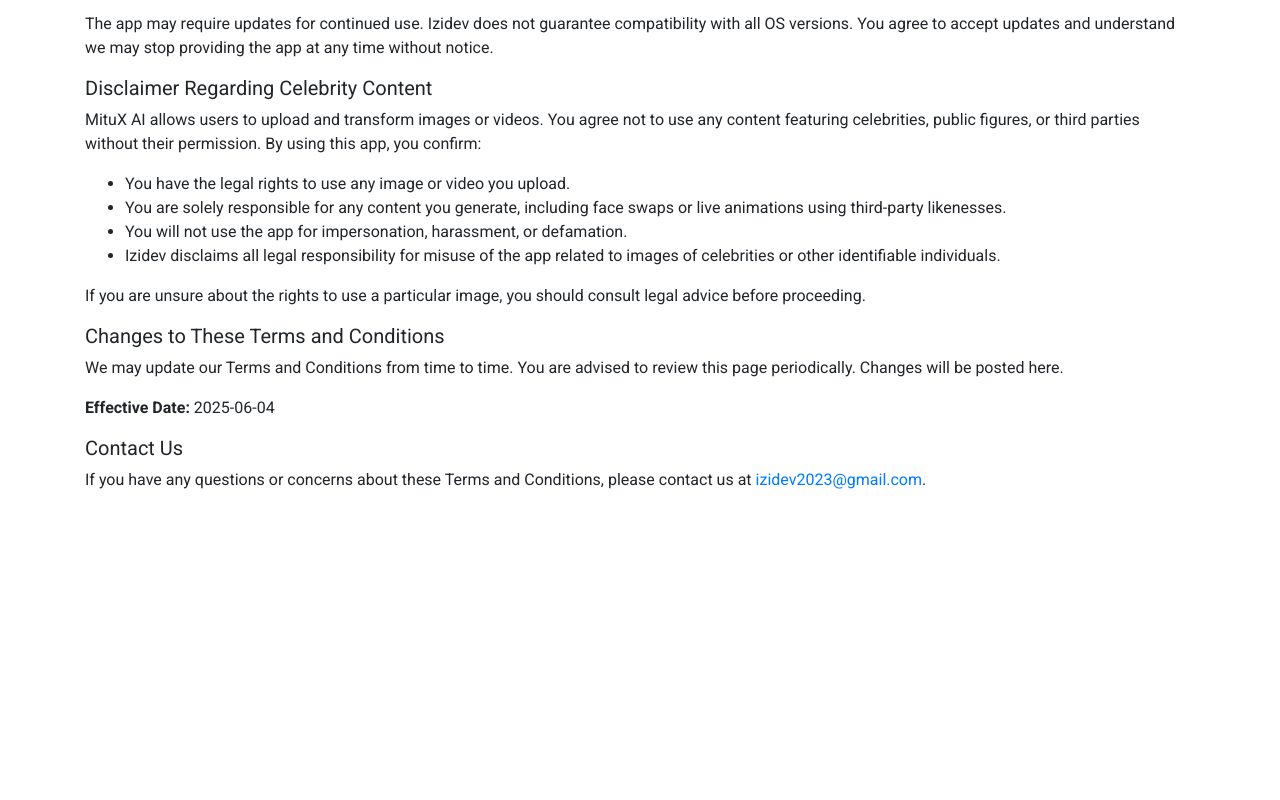
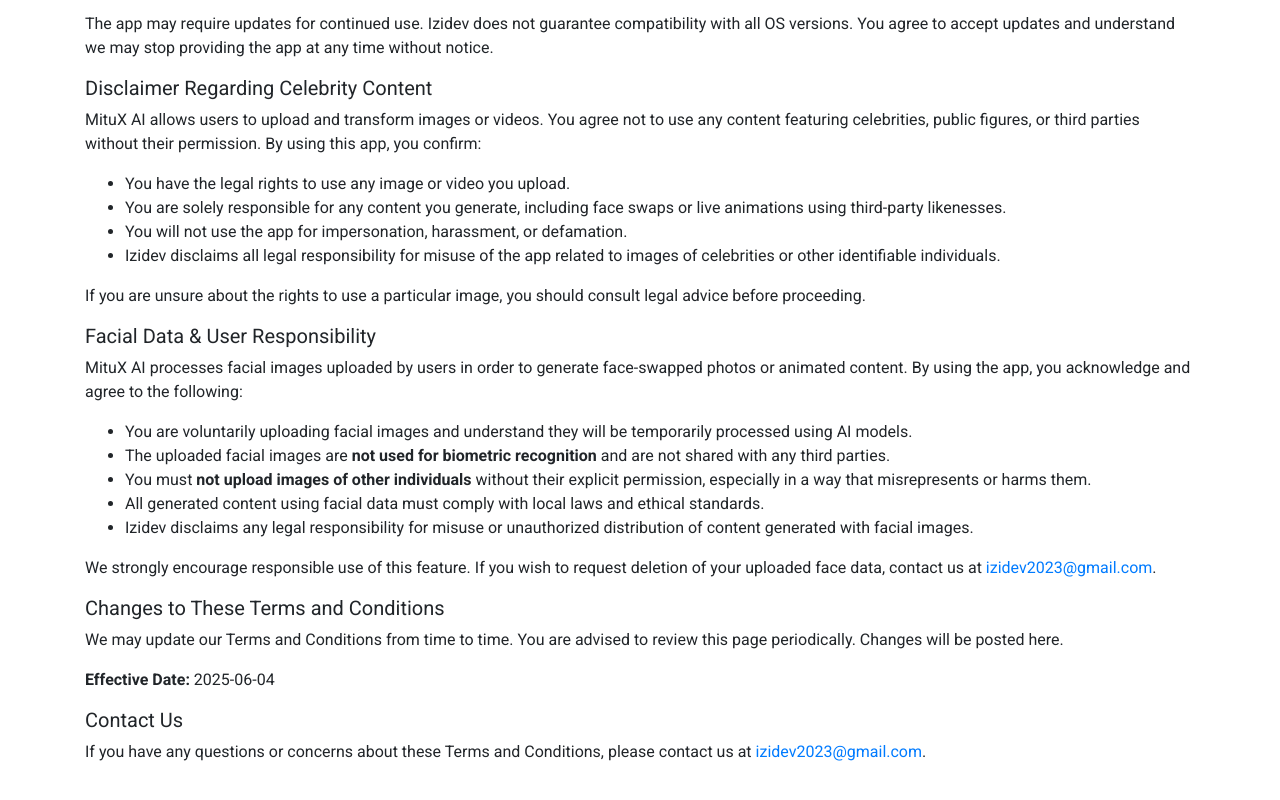
Before and after one commit to DiTuStudio/mitu, a plain HTML site: page term.html in a window 1280 px wide. Shown: the part 716-1516 px from the top of the page. Before the commit the page ends 1256 px from the top, so only its background shows below. Drawn offline with nearby package versions, Linux system fonts and the light colour scheme.

Commit message:
Update term.html

```diff
--- a/term.html
+++ b/term.html
@@ -49,6 +49,21 @@
         </ul>
         <p>If you are unsure about the rights to use a particular image, you should consult legal advice before proceeding.</p>
 
+        <h5>Facial Data & User Responsibility</h5>
+        <p>
+        MituX AI processes facial images uploaded by users in order to generate face-swapped photos or animated content. By using the app, you acknowledge and agree to the following:
+        </p>
+        <ul>
+            <li>You are voluntarily uploading facial images and understand they will be temporarily processed using AI models.</li>
+            <li>The uploaded facial images are <strong>not used for biometric recognition</strong> and are not shared with any third parties.</li>
+            <li>You must <strong>not upload images of other individuals</strong> without their explicit permission, especially in a way that misrepresents or harms them.</li>
+            <li>All generated content using facial data must comply with local laws and ethical standards.</li>
+            <li>Izidev disclaims any legal responsibility for misuse or unauthorized distribution of content generated with facial images.</li>
+        </ul>
+        <p>
+        We strongly encourage responsible use of this feature. If you wish to request deletion of your uploaded face data, contact us at <a href="mailto:izidev2023@gmail.com">izidev2023@gmail.com</a>.
+        </p>
+
         <h5>Changes to These Terms and Conditions</h5>
         <p>We may update our Terms and Conditions from time to time. You are advised to review this page periodically. Changes will be posted here.</p>
 
```
